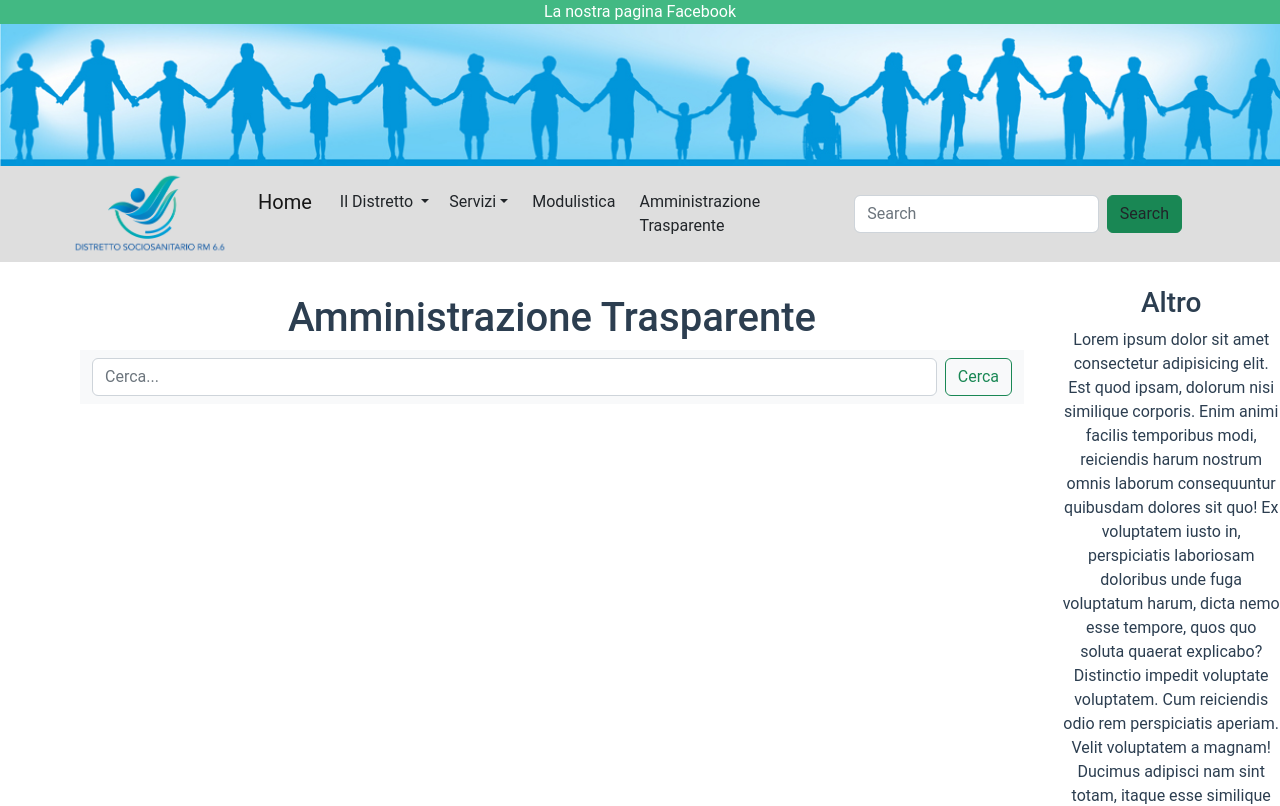
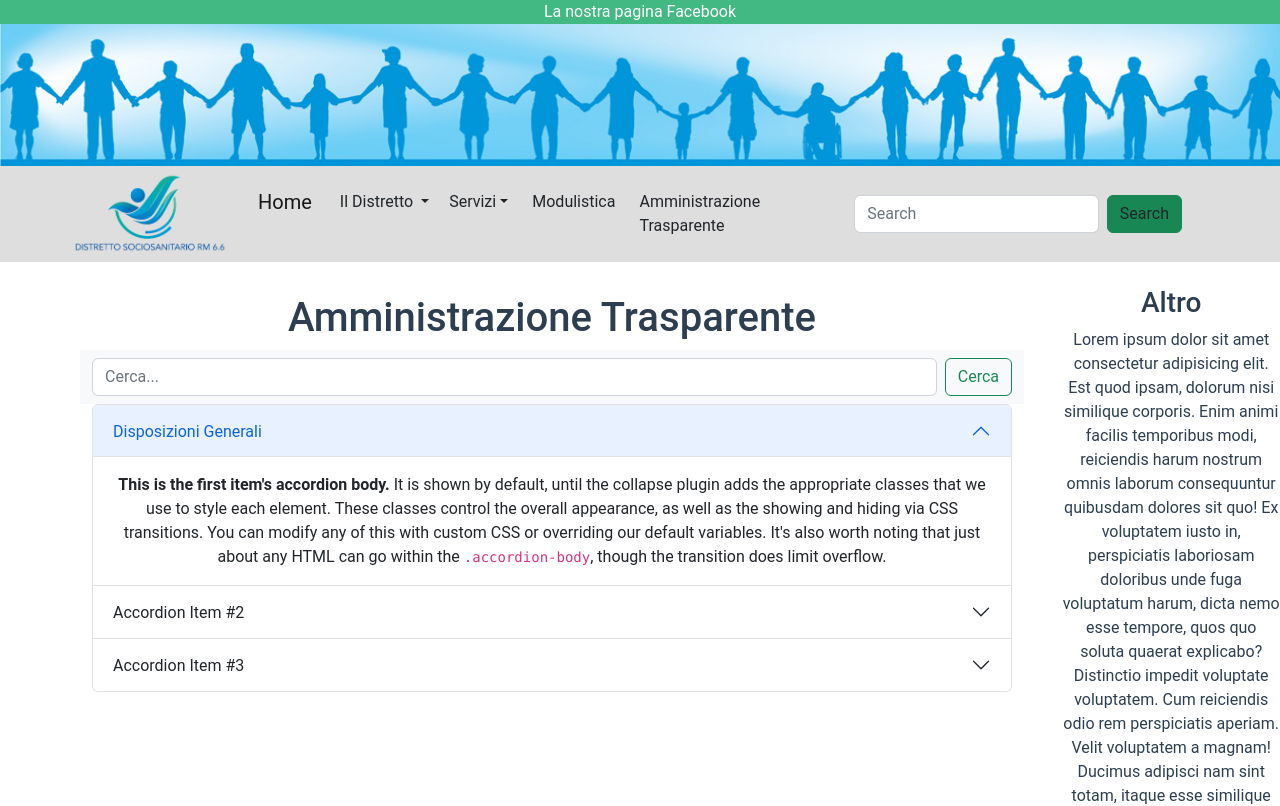
Before and after one commit to Ruma303/ciglieri-demo, a Vue app: page /amministrazione-trasparente in a window 1280 px wide. Shown: the top 806 px of the page. Built offline with nearby package versions, Linux system fonts and the light colour scheme.

Commit message:
aggiunti accordion

```diff
--- a/src/views/AmministrazionePage.vue
+++ b/src/views/AmministrazionePage.vue
@@ -10,6 +10,44 @@
             </form>
           </div>
         </nav>
+        <div class="accordion container-fluid" id="accordionPanelsStayOpenExample">
+          <div class="accordion-item">
+            <h2 class="accordion-header" id="panelsStayOpen-headingOne">
+              <button class="accordion-button" type="button" data-bs-toggle="collapse" data-bs-target="#panelsStayOpen-collapseOne" aria-expanded="true" aria-controls="panelsStayOpen-collapseOne">
+                Disposizioni Generali
+              </button>
+            </h2>
+            <div id="panelsStayOpen-collapseOne" class="accordion-collapse collapse show" aria-labelledby="panelsStayOpen-headingOne">
+              <div class="accordion-body">
+                <strong>This is the first item's accordion body.</strong> It is shown by default, until the collapse plugin adds the appropriate classes that we use to style each element. These classes control the overall appearance, as well as the showing and hiding via CSS transitions. You can modify any of this with custom CSS or overriding our default variables. It's also worth noting that just about any HTML can go within the <code>.accordion-body</code>, though the transition does limit overflow.
+              </div>
+            </div>
+          </div>
+          <div class="accordion-item">
+            <h2 class="accordion-header" id="panelsStayOpen-headingTwo">
+              <button class="accordion-button collapsed" type="button" data-bs-toggle="collapse" data-bs-target="#panelsStayOpen-collapseTwo" aria-expanded="false" aria-controls="panelsStayOpen-collapseTwo">
+                Accordion Item #2
+              </button>
+            </h2>
+            <div id="panelsStayOpen-collapseTwo" class="accordion-collapse collapse" aria-labelledby="panelsStayOpen-headingTwo">
+              <div class="accordion-body">
+                <strong>This is the second item's accordion body.</strong> It is hidden by default, until the collapse plugin adds the appropriate classes that we use to style each element. These classes control the overall appearance, as well as the showing and hiding via CSS transitions. You can modify any of this with custom CSS or overriding our default variables. It's also worth noting that just about any HTML can go within the <code>.accordion-body</code>, though the transition does limit overflow.
+              </div>
+            </div>
+          </div>
+          <div class="accordion-item">
+            <h2 class="accordion-header" id="panelsStayOpen-headingThree">
+              <button class="accordion-button collapsed" type="button" data-bs-toggle="collapse" data-bs-target="#panelsStayOpen-collapseThree" aria-expanded="false" aria-controls="panelsStayOpen-collapseThree">
+                Accordion Item #3
+              </button>
+            </h2>
+            <div id="panelsStayOpen-collapseThree" class="accordion-collapse collapse" aria-labelledby="panelsStayOpen-headingThree">
+              <div class="accordion-body">
+                <strong>This is the third item's accordion body.</strong> It is hidden by default, until the collapse plugin adds the appropriate classes that we use to style each element. These classes control the overall appearance, as well as the showing and hiding via CSS transitions. You can modify any of this with custom CSS or overriding our default variables. It's also worth noting that just about any HTML can go within the <code>.accordion-body</code>, though the transition does limit overflow.
+              </div>
+            </div>
+          </div>
+        </div>
       </div>
     </div>
 </template>
```
